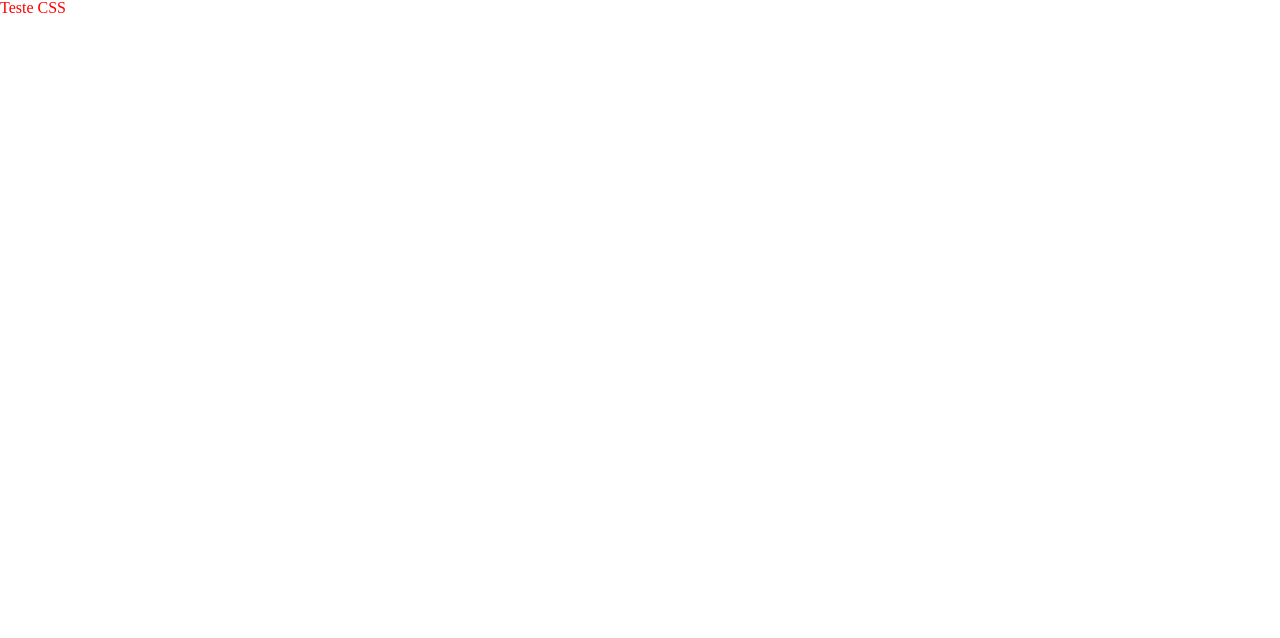
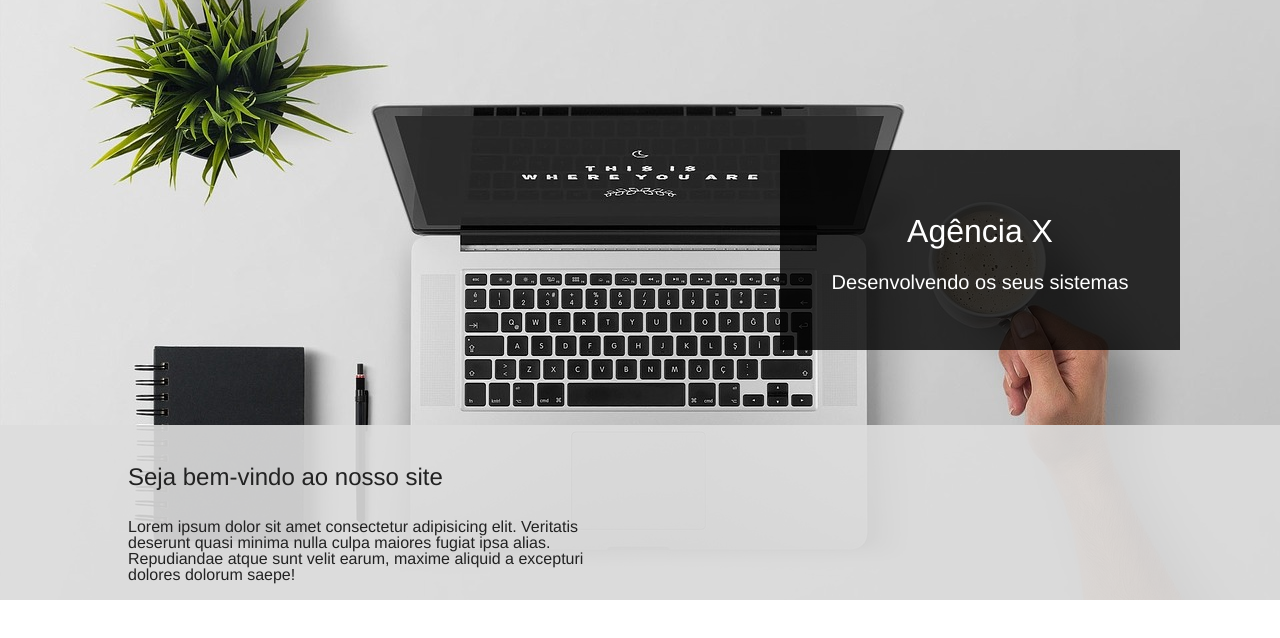
Before and after one commit to guiestephano/Udemy-Bootstrap5, a plain HTML site: page ProjetoHtmlCSS/index.html in a window 1280 px wide. Drawn offline with Linux system fonts and the light colour scheme.

Commit message:
Criacao do header html e css

```diff
--- a/ProjetoHtmlCSS/CSS/style.css
+++ b/ProjetoHtmlCSS/CSS/style.css
@@ -1,3 +1,78 @@
-h1{
-    color:red;
+/* GENERAL */
+html{
+    font-family: Helvetica, sans-serif;
 }
+
+/* HEADER */
+.banner{
+    width: 100%;
+    height: 600px;
+    background-image: url("../img/capa2.jpg");
+    background-position: center;
+    position: relative;
+}
+.box-container{
+    width: 400px;
+    height: 200px;
+    text-align: center;
+    position: absolute;
+    right: 100px;
+    bottom: 250px;
+}
+
+.box-background{
+    width: 100%;
+    height: 100%;
+    background-color: #000;
+    opacity: .8;
+    position: relative;
+}
+
+.box-banner-title{
+    position: absolute;
+    width: 100%;
+    text-align: center;
+    top: 0;
+    color: #fff;
+    padding-top: 65px;
+}
+
+.box-banner-title h1{
+    font-size: 32px;
+    margin-bottom: 25px;
+}
+
+.box-banner-title p{
+    font-size: 20px;
+}
+
+.company-info-container{
+    position: absolute;
+    bottom: 0;
+    width: 100%;
+    height: 175px;
+}
+
+.company-info-background{
+    width: 100%;
+    height: 100%;
+    background-color: #ddd;
+    opacity: .9;
+}
+
+.company-info-titlebox{
+    position: absolute;
+    padding-left: 10%;
+    top: 40px;
+    width: 500px;
+}
+
+.company-info-titlebox h2{
+    font-size: 24px;
+    margin-bottom: 30px;
+    color: #222;
+}
+
+.company-info-titlebox p{
+    color: #222;
+}
--- a/ProjetoHtmlCSS/index.html
+++ b/ProjetoHtmlCSS/index.html
@@ -8,6 +8,29 @@
     <link rel="stylesheet" href="CSS/style.css">
 </head>
 <body>
-    <h1>Teste CSS</h1>
+    <div class="container">
+        <header>
+            <div class="banner">
+                <div class="box-container">
+                    <div class="box-background"></div>
+                    <div class="box-banner-title">
+                        <h1>Agência X</h1>
+                        <p>Desenvolvendo os seus sistemas</p>
+                    </div>
+                </div>
+                <div class="company-info-container">
+                    <div class="company-info-background"></div>
+                    <div class="company-info-titlebox">
+                        <h2>Seja bem-vindo ao nosso site</h2>
+                        <p>
+                            Lorem ipsum dolor sit amet consectetur adipisicing elit. Veritatis deserunt
+                            quasi minima nulla culpa maiores fugiat ipsa alias. Repudiandae atque sunt
+                            velit earum, maxime aliquid a excepturi dolores dolorum saepe!
+                        </p>
+                    </div>
+                </div>
+            </div>
+        </header>
+    </div>
 </body>
 </html>
```
Also changed, not shown: ProjetoHtmlCSS/img/capa.jpg (added), ProjetoHtmlCSS/img/capa2.jpg (added), ProjetoHtmlCSS/img/rodape.jpg (added).
